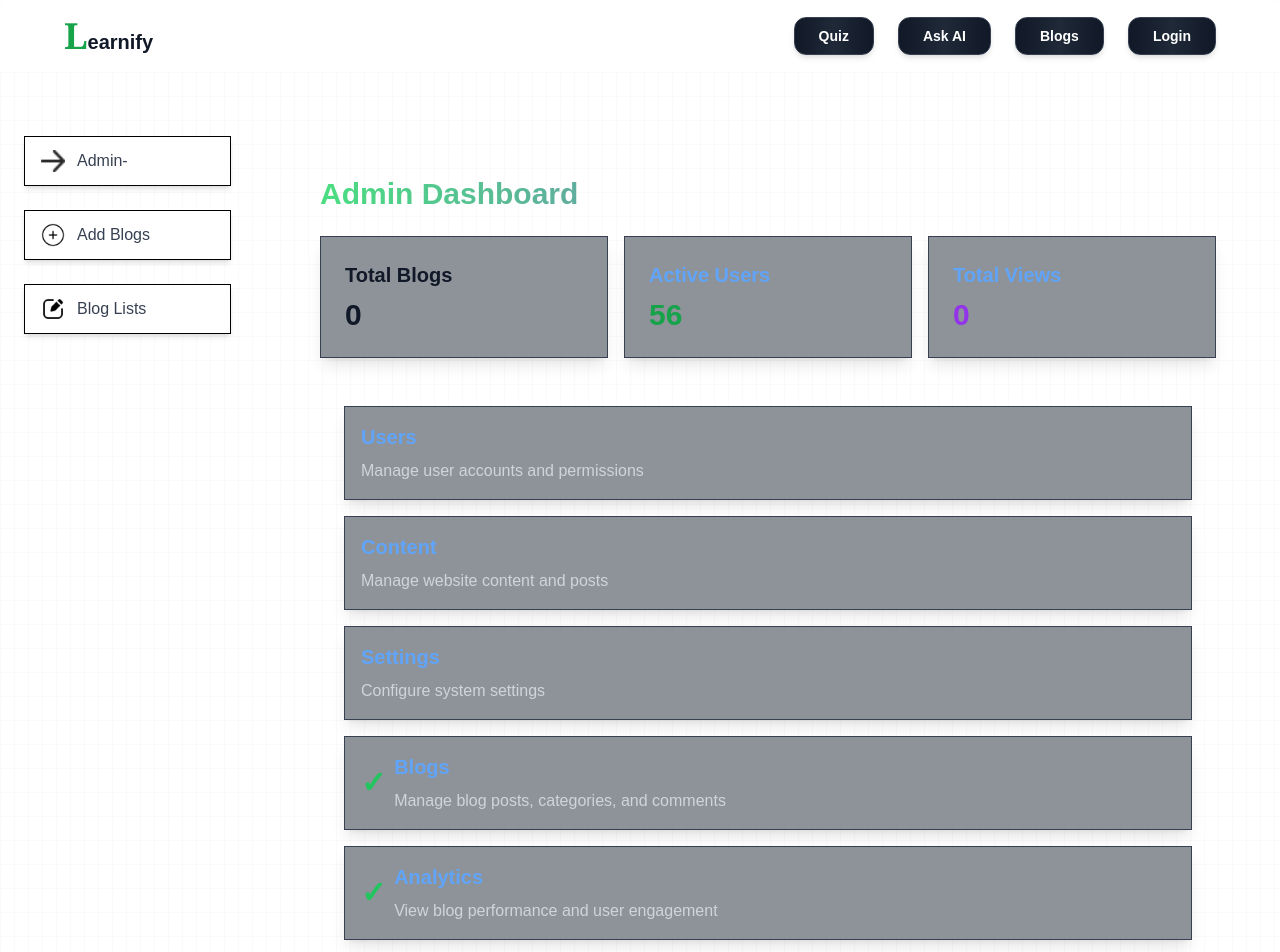
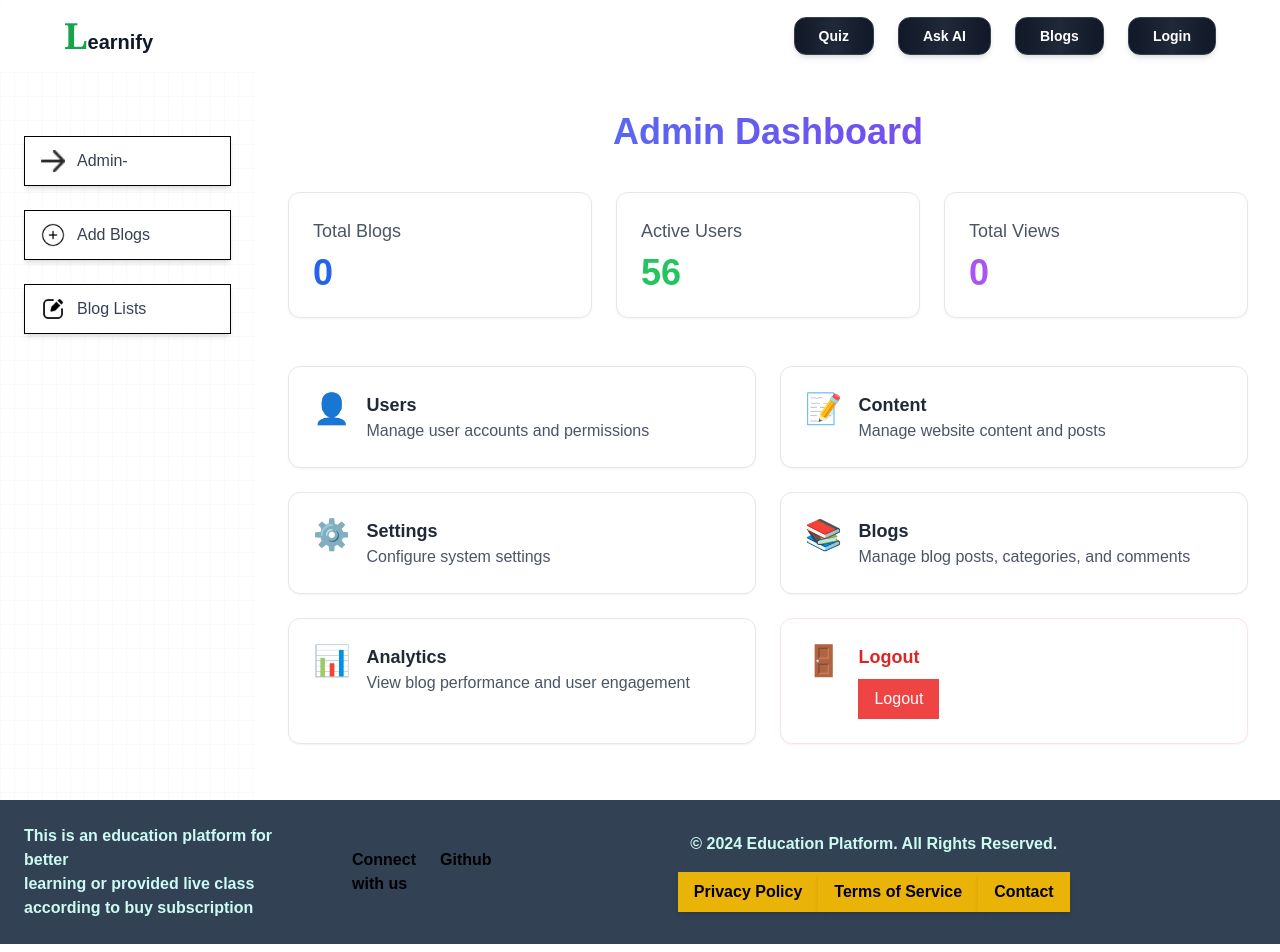
Before and after one commit to yorkright/Learnify, a Next.js app: page /admin in a window 1280 px wide. Shown: the top 952 px of the page. Built offline with nearby package versions, Linux system fonts and the light colour scheme; no server answers; the database is empty.

Commit message:
Update page.jsx  2

```diff
--- a/app/admin/page.jsx
+++ b/app/admin/page.jsx
@@ -20,108 +20,89 @@ const Page = () => {
     fetchTotalBlogs();
   }, []);
 
-
   return (
-    <div className="min-h-screen p-8">
-      <div className="max-w-4xl mx-auto pt-36">
-        <h1 className="text-3xl font-bold mb-6 text-black bg-clip-text text-transparent bg-gradient-to-r from-green-400 to-purple-600">
+    <div className="min-h-screen p-4 sm:p-8 bg-white text-gray-800">
+      <div className="max-w-6xl mx-auto pt-20">
+        <h1 className="text-4xl font-extrabold mb-10 text-center text-transparent bg-clip-text bg-gradient-to-r from-blue-500 to-purple-600">
           Admin Dashboard
         </h1>
-        <div className="mb-6 grid grid-cols-1 md:grid-cols-3 gap-4">
-          <div className="  bg-gray-800/50 backdrop-blur border border-gray-700 rounded-lg shadow-lg hover:shadow-black-700/90 p-6">
-            <h2 className="text-xl font-semibold mb-2 text-gray-900">
-              Total Blogs
-            </h2>
-            <p className="text-3xl font-bold text-gray-900">{totalBlogs}</p>
+
+        {/* Stats Cards */}
+        <div className="grid grid-cols-1 sm:grid-cols-2 lg:grid-cols-3 gap-6 mb-12">
+          <div className="bg-white border border-gray-200 rounded-xl shadow-sm p-6 hover:shadow-md transition duration-300">
+            <h2 className="text-lg font-medium text-gray-600">Total Blogs</h2>
+            <p className="text-4xl font-bold text-blue-600 mt-2">{totalBlogs}</p>
           </div>
-          <div className="bg-gray-800/50 backdrop-blur border border-gray-700 rounded-lg shadow-lg hover:shadow-gray-700/90 p-6">
-            <h2 className="text-xl font-semibold mb-2 text-blue-400">
-              Active Users
-            </h2>
-            <p className="text-3xl font-bold text-green-600">56</p>
+
+          <div className="bg-white border border-gray-200 rounded-xl shadow-sm p-6 hover:shadow-md transition duration-300">
+            <h2 className="text-lg font-medium text-gray-600">Active Users</h2>
+            <p className="text-4xl font-bold text-green-500 mt-2">56</p>
           </div>
-          <div className="bg-gray-800/50 backdrop-blur border border-gray-700 rounded-lg shadow-lg hover:shadow-blue-700/90 p-6">
-            <h2 className="text-xl font-semibold mb-2 text-blue-400">
-              Total Views
-            </h2>
-            <p className="text-3xl font-bold text-purple-600">0</p>
+
+          <div className="bg-white border border-gray-200 rounded-xl shadow-sm p-6 hover:shadow-md transition duration-300">
+            <h2 className="text-lg font-medium text-gray-600">Total Views</h2>
+            <p className="text-4xl font-bold text-purple-500 mt-2">0</p>
           </div>
         </div>
-        <div className="  p-6">
-          <div className="grid gap-4">
-            <div className="bg-gray-800/50 backdrop-blur border border-gray-700 p-4 shadow-lg hover:shadow-blue-700/90 rounded-lg flex items-center">
+
+        {/* Functional Cards */}
+        <div className="grid gap-6 md:grid-cols-2">
+          {[
+            {
+              title: "Users",
+              description: "Manage user accounts and permissions",
+              icon: "👤",
+            },
+            {
+              title: "Content",
+              description: "Manage website content and posts",
+              icon: "📝",
+            },
+            {
+              title: "Settings",
+              description: "Configure system settings",
+              icon: "⚙️",
+            },
+            {
+              title: "Blogs",
+              description: "Manage blog posts, categories, and comments",
+              icon: "📚",
+            },
+            {
+              title: "Analytics",
+              description: "View blog performance and user engagement",
+              icon: "📊",
+            },
+          ].map((card, i) => (
+            <div
+              key={i}
+              className="flex items-start gap-4 p-6 bg-white border border-gray-200 rounded-xl shadow-sm hover:shadow-md transition duration-300"
+            >
+              <span className="text-3xl">{card.icon}</span>
               <div>
-                <h2 className="text-xl font-semibold mb-2 text-blue-400">
-                  Users
-                </h2>
-                <p className="text-gray-300">
-                  Manage user accounts and permissions
-                </p>
+                <h3 className="text-lg font-semibold text-gray-800">
+                  {card.title}
+                </h3>
+                <p className="text-gray-600">{card.description}</p>
               </div>
             </div>
-            <div className="bg-gray-800/50 backdrop-blur border border-gray-700 shadow-lg hover:shadow-blue-700/90 p-4 rounded-lg flex items-center">
+          ))}
+
+          {/* Logout Button */}
+          <div className="flex items-start gap-4 p-6 bg-white border border-red-100 rounded-xl shadow-sm hover:shadow-md transition duration-300">
+            <span className="text-3xl text-red-500">🚪</span>
             <div>
-                <h2 className="text-xl font-semibold mb-2 text-blue-400">
-                  Content
-                </h2>
-                <p className="text-gray-300">
-                  Manage website content and posts
-                </p>
-              </div>
-            </div>
-            <div className="bg-gray-800/50 backdrop-blur border border-gray-700 shadow-lg hover:shadow-blue-700/90 p-4 rounded-lg flex items-center">
-              <div>
-                <h2 className="text-xl font-semibold mb-2 text-blue-400">
-                  Settings
-                </h2>
-                <p className="text-gray-300">Configure system settings</p>
-              </div>
-            </div>
-            <div className="bg-gray-800/50 backdrop-blur border border-gray-700 shadow-lg hover:shadow-blue-700/90 p-4 rounded-lg flex items-center">
-              <span className="text-green-500 mr-2 text-3xl font-extrabold">
-                ✓
-              </span>
-              <div>
-                <h2 className="text-xl font-semibold mb-2 text-blue-400">
-                  Blogs
-                </h2>
-                <p className="text-gray-300">
-                  Manage blog posts, categories, and comments
-                </p>
-              </div>
-            </div>
-            <div className="bg-gray-800/50 backdrop-blur border border-gray-700 shadow-lg hover:shadow-blue-700/90 p-4 rounded-lg flex items-center">
-              <span className="text-green-500 mr-2 text-3xl font-extrabold">
-                ✓
-              </span>
-              <div>
-                <h2 className="text-xl font-semibold mb-2 text-blue-400">
-                  Analytics
-                </h2>
-                <p className="text-gray-300">
-                  View blog performance and user engagement
-                </p>
-              </div>
-            </div>
-            <div className="bg-gray-800/50 backdrop-blur border border-gray-700 shadow-lg hover:shadow-blue-700/90 p-4 rounded-lg flex items-center">
-              <span className="text-green-500 mr-2 text-3xl font-extrabold">
-                🤔
-              </span>
-              <div>
-                <h2 className="text-xl font-semibold mb-2 text-blue-400">
-                  Logout
-                </h2>
+              <h3 className="text-lg font-semibold text-red-600">Logout</h3>
               <button
                 onClick={() =>
                   fetch("/api/logout", { method: "POST" }).then(
                     () => (window.location.href = "/login")
                   )
                 }
-                  className="bg-red-500 hover:bg-red-600 text-white font-semibold py-2 px-4 rounded-lg shadow-md transition-colors duration-200 mb-6"
+                className="mt-2 bg-red-500 hover:bg-red-600 text-white font-medium py-2 px-4 rounded-lg transition duration-200"
               >
                 Logout
               </button>
-              </div>
             </div>
           </div>
         </div>
```
Lines whose indentation alone changed are shown as unchanged.
